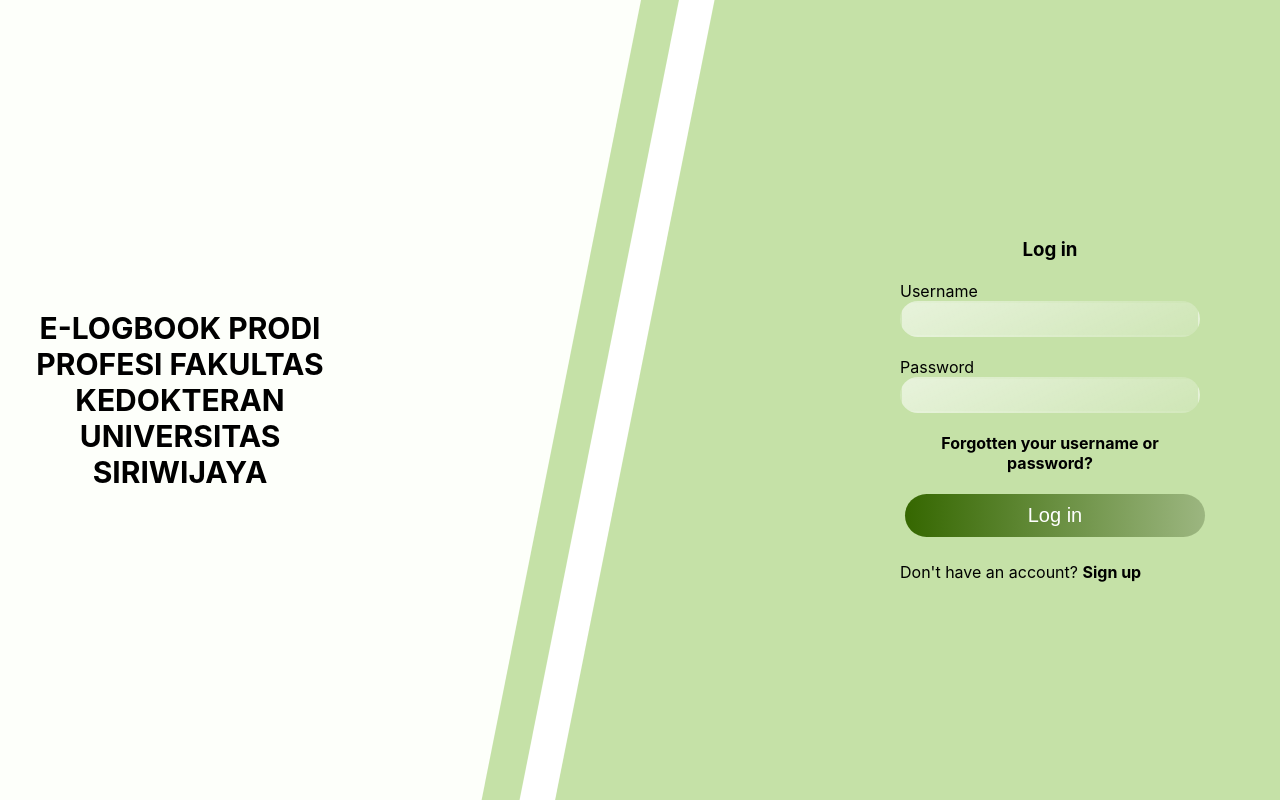
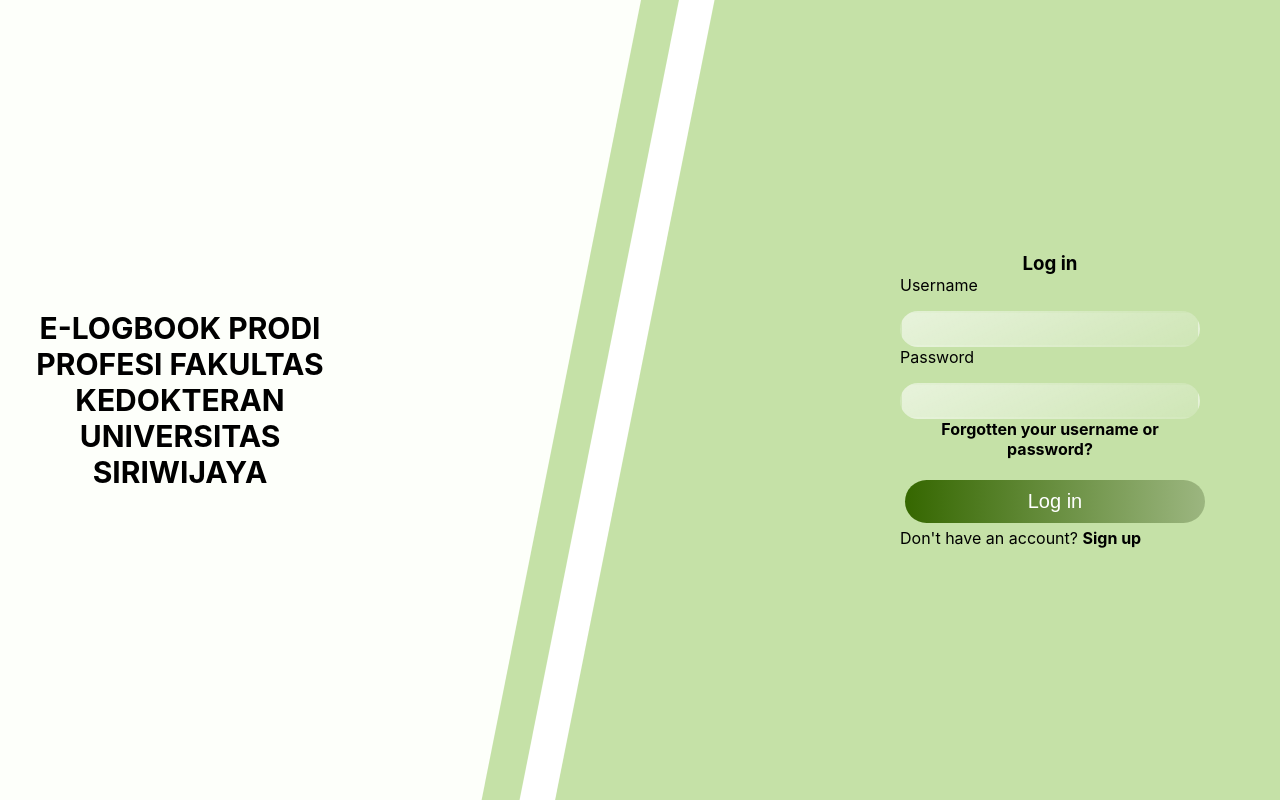
Before and after one commit to aziemp66/E-LOGBOOK-PRODI-PROFESI-FAKULTAS-KEDOKTERAN-UNIVERSITAS-SRIWIJAYA, a React (Vite) app in the folder Client/: page / in a window 1280 px wide. Built offline with nearby package versions, Linux system fonts and the light colour scheme.

Commit message:
Optimizing Auth Components

```diff
--- a/Client/src/components/form/login/Login.jsx
+++ b/Client/src/components/form/login/Login.jsx
@@ -2,6 +2,8 @@ import React, { useContext } from "react";
 import { useNavigate } from "react-router-dom";
 import styles from "./Login.module.css";
 import Button from "../../ui/button/Button";
+
+import { Fade } from "react-reveal";
 
 import AuthContext from "../../../contexts/AuthContexts";
 
@@ -16,6 +18,7 @@ const Login = (props) => {
 	};
 
 	return (
+		<Fade top>
 			<form className={styles.form} onSubmit={loginHandler}>
 				<div>
 					<h3>Log in</h3>
@@ -33,9 +36,11 @@ const Login = (props) => {
 						Forgotten your username or password?
 					</p>
 				</div>
+				<div>
 					<Button type="submit" className="auth">
 						Log in
 					</Button>
+				</div>
 				<div>
 					<p className={styles.switch}>
 						Don't have an account?{" "}
@@ -43,7 +48,8 @@ const Login = (props) => {
 					</p>
 				</div>
 			</form>
+		</Fade>
 	);
 };
 
-export default Login;
+export default React.memo(Login);
--- a/Client/src/components/form/login/Login.module.css
+++ b/Client/src/components/form/login/Login.module.css
@@ -10,7 +10,7 @@
 	width: 300px;
 	display: flex;
 	flex-direction: column;
-	margin-top: 20px;
+	gap: 1rem;
 }
 .form h3 {
 	text-align: center;
--- a/Client/src/components/form/register/Register.jsx
+++ b/Client/src/components/form/register/Register.jsx
@@ -3,6 +3,8 @@ import AuthContext from "../../../contexts/AuthContexts";
 
 import styles from "./Register.module.css";
 import Button from "../../ui/button/Button";
+
+import { Fade } from "react-reveal";
 
 const Register = (props) => {
 	const authCtx = useContext(AuthContext);
@@ -19,6 +21,7 @@ const Register = (props) => {
 	};
 
 	return (
+		<Fade bottom>
 			<form className={styles.form} onSubmit={onSubmitHandler}>
 				<div>
 					<h3>Sign Up</h3>
@@ -43,9 +46,11 @@ const Register = (props) => {
 						name="confirmPassword"
 					/>
 				</div>
+				<div>
 					<Button type="submit" className="auth">
 						Sign Up
 					</Button>
+				</div>
 				<div className={styles.switch}>
 					<p>
 						Already have an account?{" "}
@@ -53,7 +58,8 @@ const Register = (props) => {
 					</p>
 				</div>
 			</form>
+		</Fade>
 	);
 };
 
-export default Register;
+export default React.memo(Register);
--- a/Client/src/components/form/register/Register.module.css
+++ b/Client/src/components/form/register/Register.module.css
@@ -10,7 +10,7 @@
 	width: 300px;
 	display: flex;
 	flex-direction: column;
-	margin-bottom: 20px;
+	gap: 1rem;
 }
 .form h3 {
 	text-align: center;
--- a/Client/src/main.css
+++ b/Client/src/main.css
@@ -5,6 +5,8 @@ body {
 		"Helvetica Neue", sans-serif;
 	-webkit-font-smoothing: antialiased;
 	-moz-osx-font-smoothing: grayscale;
+	width: 100vw;
+	height: 100vh;
 }
 
 code {
--- a/Client/src/pages/auth/Auth.jsx
+++ b/Client/src/pages/auth/Auth.jsx
@@ -18,11 +18,13 @@ const Auth = () => {
 					SIRIWIJAYA
 				</h1>
 			</section>
-			{authSwitch ? (
-				<Register onSwitch={authSwitchHandler} />
-			) : (
-				<Login onSwitch={authSwitchHandler} />
-			)}
+			<section>
+				{authSwitch ? (
+					<Register onSwitch={authSwitchHandler} />
+				) : (
+					<Login onSwitch={authSwitchHandler} />
+				)}
+			</section>
 		</div>
 	);
 };
```
Lines whose indentation alone changed are shown as unchanged.
